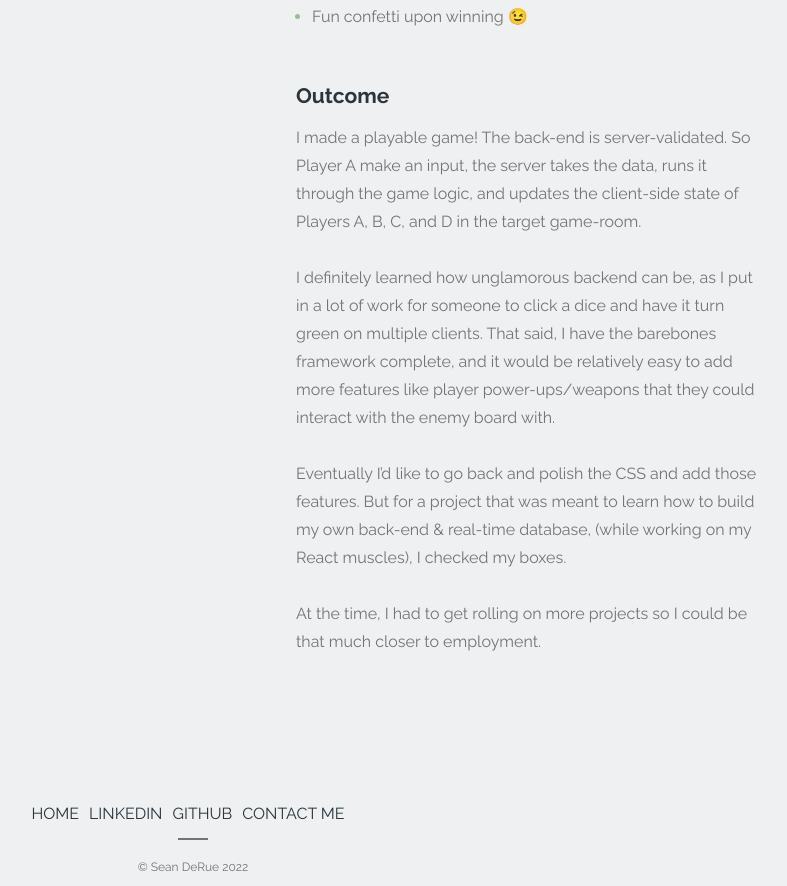
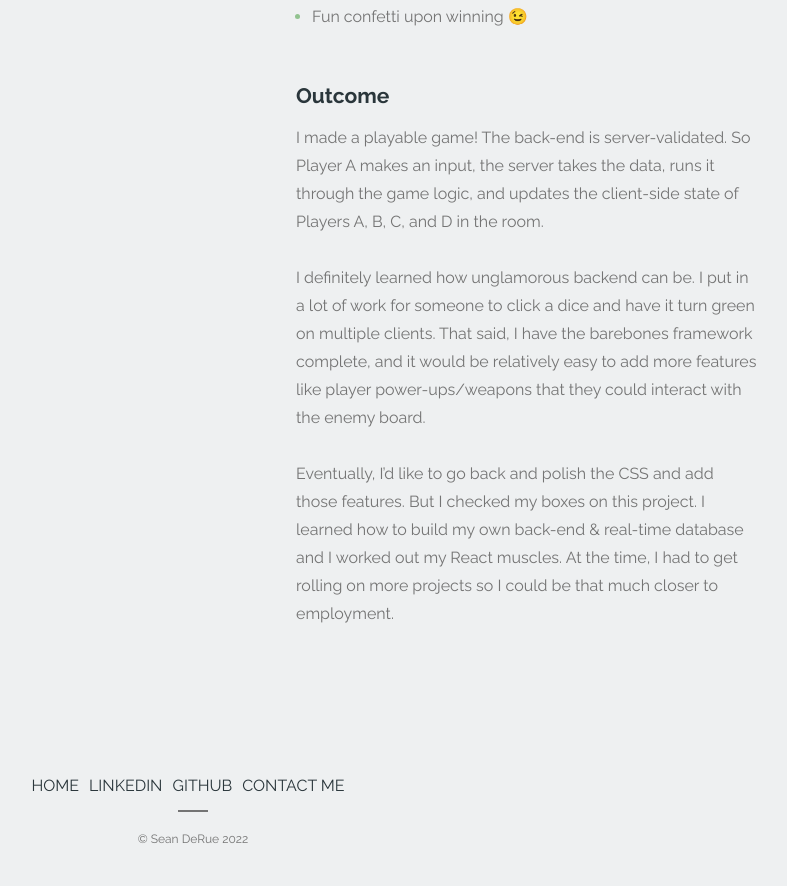
Before and after one commit to seanderue/seanPortfolio, a Next.js app: page /project/tenzies in a window 1280 px wide. Shown: the part 802-1688 px from the top of the page, without its empty margins (447-1234 px from the left). After the commit the page ends 1660 px from the top, so only its background shows below. Built offline with nearby package versions, Linux system fonts and the light colour scheme.

Commit message:
updated text

```diff
--- a/pages/project/tenzies.jsx
+++ b/pages/project/tenzies.jsx
@@ -58,12 +58,12 @@ export default function Tenzies() {
                 <li>Fun confetti upon winning 😉</li>
               </ul>
               <h4 className={styles.subtitle}>Outcome</h4>
-              <p className={styles.body_text}>I made a playable game! The back-end is server-validated. So Player A make an input, the server takes the data, runs it through the game logic, and updates the client-side state of Players A, B, C, and D in the target game-room.
-                <br/><br/>
-                I definitely learned how unglamorous backend can be, as I put in a lot of work for someone to click a dice and have it turn green on multiple clients. That said, I have the barebones framework complete, and it would be relatively easy to add more features like player power-ups/weapons that they could interact with the enemy board with.
-                <br/><br/>
-                Eventually I’d like to go back and polish the CSS and add those features. But for a project that was meant to learn how to build my own back-end &amp; real-time database, (while working on my React muscles), I checked my boxes. <br/><br/>At the time, I had to get rolling on more projects so I could be that much closer to employment.</p>
-
+              <p className={styles.body_text}>I made a playable game! The back-end is server-validated. So Player A makes an input, the server takes the data, runs it through the game logic, and updates the client-side state of Players A, B, C, and D in the room.
+<br/><br/>
+I definitely learned how unglamorous backend can be. I put in a lot of work for someone to click a dice and have it turn green on multiple clients. That said, I have the barebones framework complete, and it would be relatively easy to add more features like player power-ups/weapons that they could interact with the enemy board.
+<br/><br/>
+Eventually, I’d like to go back and polish the CSS and add those features. But I checked my boxes on this project. I learned how to build my own back-end &amp; real-time database and I worked out my React muscles. At the time, I had to get rolling on more projects so I could be that much closer to employment.
+</p>
 
           </div>
         </div>
```
